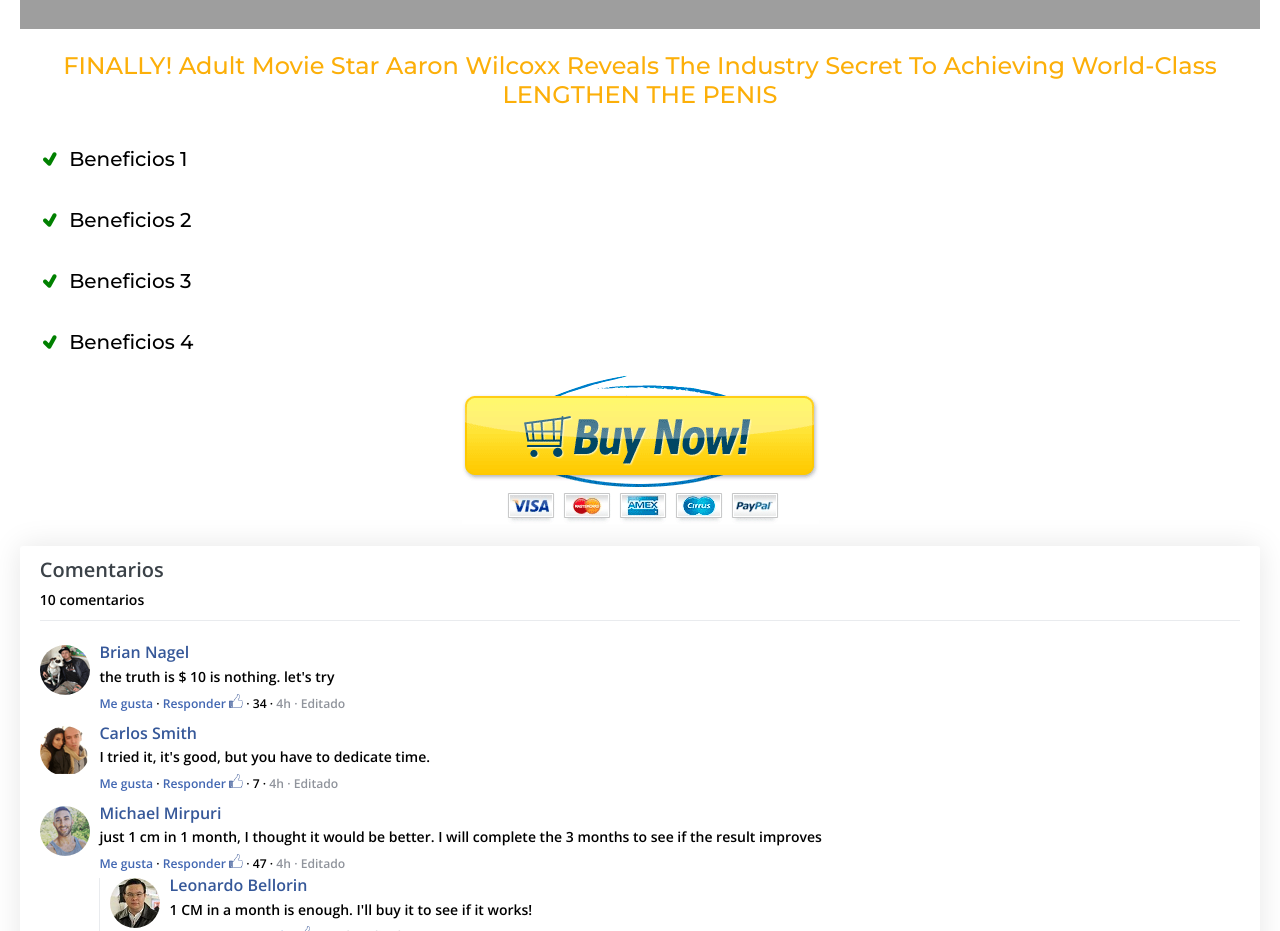
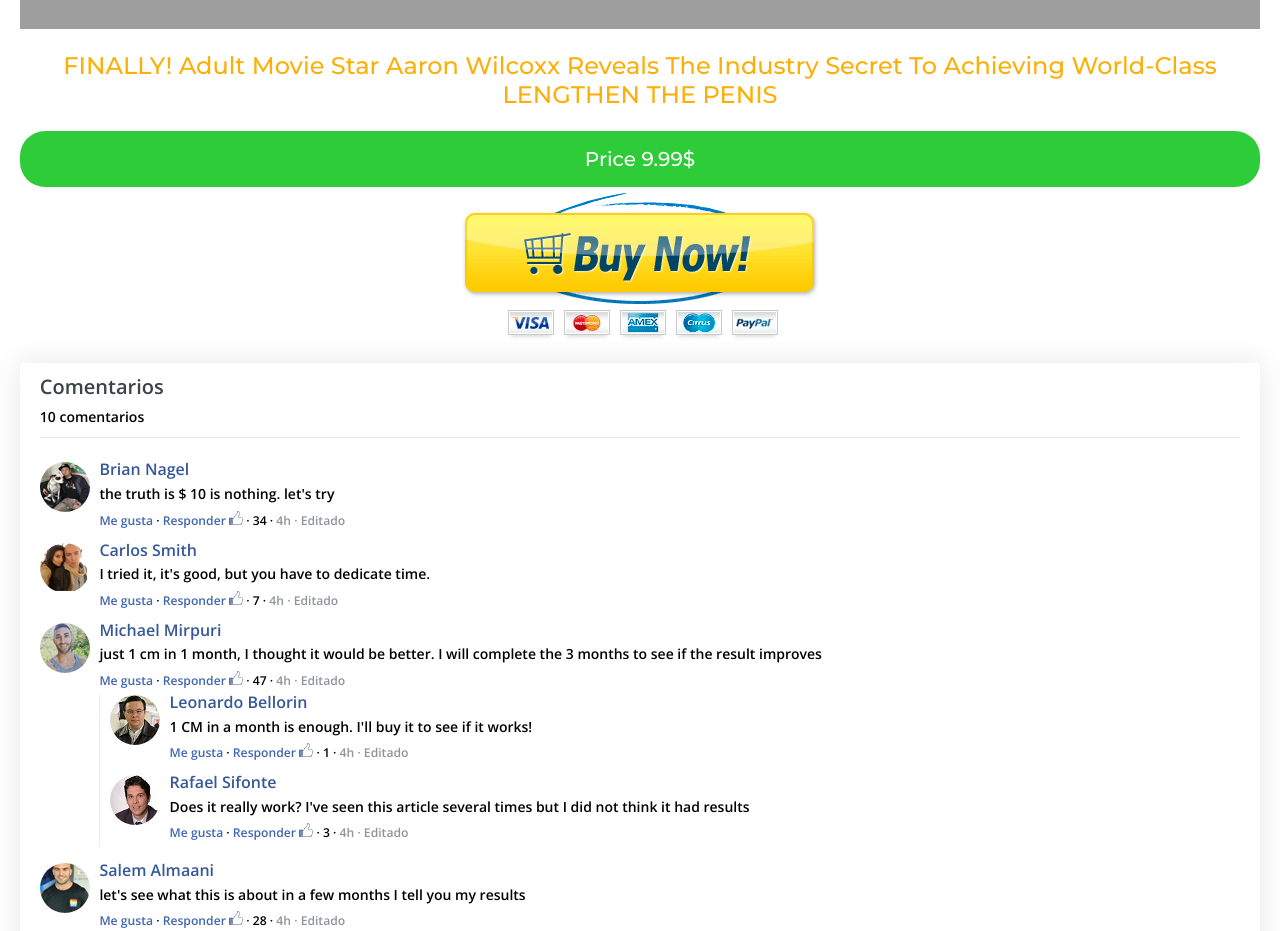
Before and after one commit to hosnicolina/factor, a plain HTML site: page index.html in a window 1280 px wide. Shown: the part 800-1731 px from the top of the page. Drawn offline with nearby package versions, Linux system fonts and the light colour scheme; grey boxes are pictures that could not be loaded; files whose address does not match are found by name.

Commit message:
Add price

```diff
--- a/index.html
+++ b/index.html
@@ -29,7 +29,7 @@
     </div> -->
   </section>
   <section class="beneficios">
-    <p class="beneficio">
+    <!-- <p class="beneficio">
       <span class="check">
         <i class="demo-icon icon-ok">&#xe800;</i>
       </span>
@@ -52,13 +52,13 @@
         <i class="demo-icon icon-ok">&#xe800;</i>
       </span>
       Beneficios 4
-    </p>
+    </p> -->
 
-    <!-- <p class="beneficio text-center" style="color:white;
+    <p class="beneficio text-center" style="color:white;
           background-color:#2ecc39;
     ">
-      Comprar
-    </p>  -->
+      Price 9.99$
+    </p>
     <div class="text-center buy-button">
       <a href="https://payhip.com/b/esYU" class="payhip-buy-button" data-theme="none" data-product="esYU"><img src="buy-button.gif" alt="buy boton"></a>
     </div>
```
